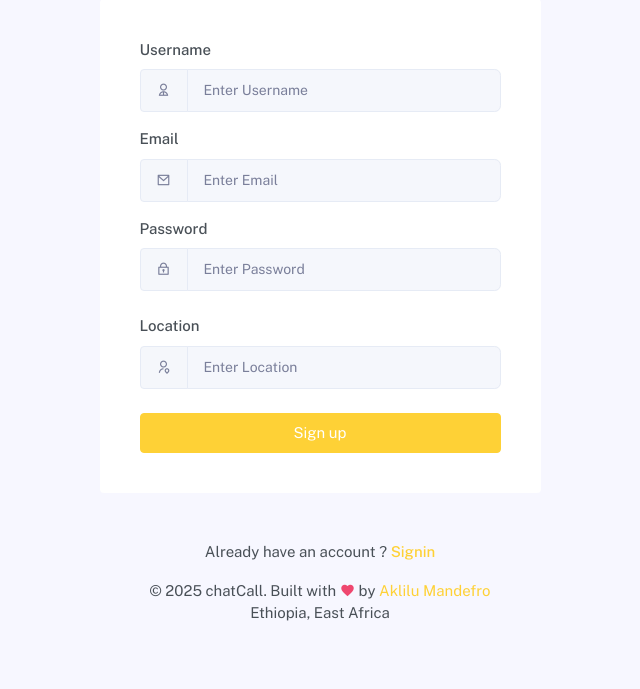
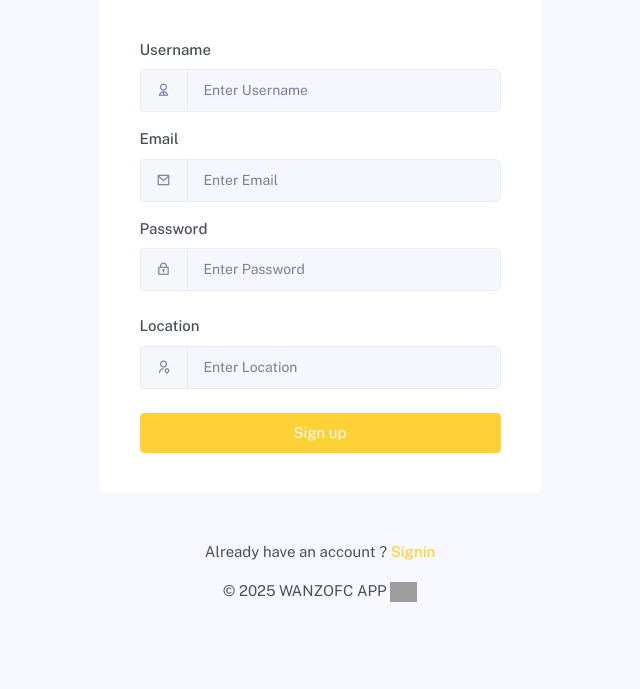
Before and after one commit to Aklilu-Mandefro/chatCall, a Node project: template views/register.ejs in a window 1280 px wide. Shown: the part 255-944 px from the top of the page, without its empty margins (308-948 px from the left). After the commit the page ends 857 px from the top, so only its background shows below. Run offline with Node 20 templates, Linux system fonts and the light colour scheme; the template is opened without the code that fills it, so the values that code supplies are empty; some libraries are stand-ins or nearby versions; grey boxes are pictures that could not be loaded.

Commit message:
Update footer to WANZOFC APP with icon

```diff
--- a/views/register.ejs
+++ b/views/register.ejs
@@ -218,12 +218,8 @@
                 <script>
                   document.write(new Date().getFullYear());
                 </script>
-                chatCall. Built with
-                <i class="mdi mdi-heart text-danger"></i> by
-                <a href="https://github.com/Aklilu-Mandefro/" target="_blank"
-                  >Aklilu Mandefro</a
-                ><br />
-                Ethiopia, East Africa
+                WANZOFC APP
+                <img src="https://files.catbox.moe/45xm9v.webp" alt="WANZOFC APP" height="20" />
               </p>
             </div>
           </div>
```
Also changed, not shown: views/forgot_password.ejs (+2 -6 lines), views/login.ejs (+2 -6 lines), views/reset_password.ejs (+2 -6 lines).
